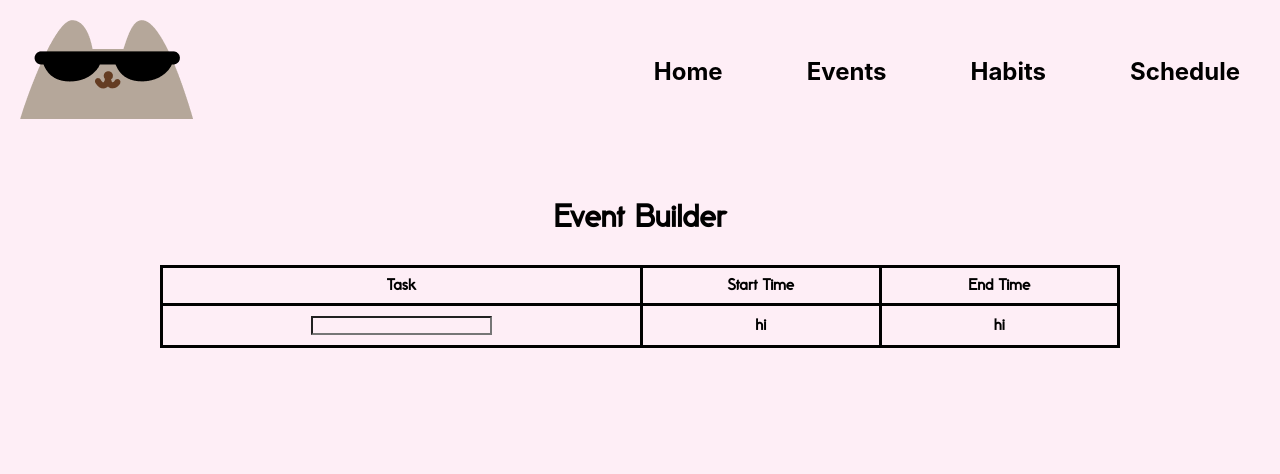
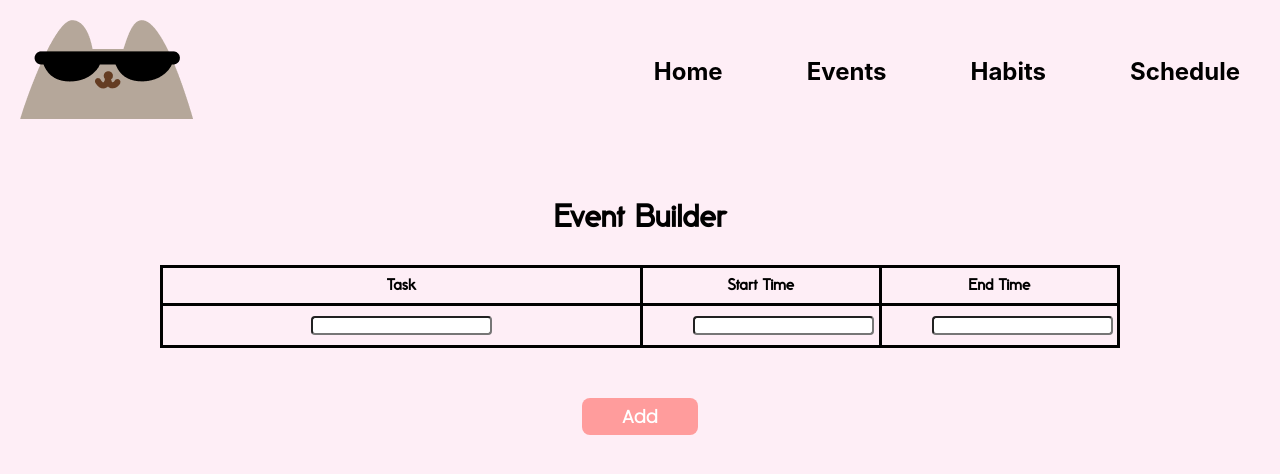
Before and after one commit to anyuan-chen/cat-calendar, a React (Create React App) app: page /events in a window 1280 px wide. Shown: the top 474 px of the page. Built offline with nearby package versions, Linux system fonts and the light colour scheme.

Commit message:
add button

```diff
--- a/public/index.html
+++ b/public/index.html
@@ -3,6 +3,11 @@
   <head>
     <meta charset="utf-8" />
     <link rel="icon" href="%PUBLIC_URL%/favicon.ico" />
+    <link
+      href="https://fonts.googleapis.com/css2?family=Poppins:wght@300&display=swap"
+      rel="stylesheet"
+    />
+
     <meta name="viewport" content="width=device-width, initial-scale=1" />
     <meta name="theme-color" content="#000000" />
     <meta
--- a/src/pages/Events.css
+++ b/src/pages/Events.css
@@ -35,3 +35,21 @@ th {
 h1 {
   font-family: Mondapick;
 }
+
+input {
+  border-radius: 0.25rem;
+  background: white;
+}
+
+button {
+  background-color: #ff9c9c;
+  color: white;
+  font-family: Poppins;
+  border-radius: 0.5rem;
+  font-weight: bold;
+  padding: 5px 40px;
+  font-size: large;
+  border: none;
+  margin-top: 50px;
+
+}
--- a/src/pages/Events.js
+++ b/src/pages/Events.js
@@ -1,11 +1,16 @@
-import React from "react";
+import React, { useState } from "react";
 import Navbar from "../components/Navbar";
 import "./Events.css";
 import Footer from "../components/Footer";
 
+
 export default function Events() {
+  const [task, setTask] = useState("");
+  const [startTime, setStartTime] = useState("");
+  const [endTime, setEndTime] = useState("");
+
   return (
-    <form>
+    <form onSubmit={() => {}}>
       <Navbar></Navbar>
       <div className="container">
         <h1>Event Builder</h1>
@@ -22,12 +27,31 @@ export default function Events() {
           </thead>
           <tbody>
             <tr>
-                <th><input type="text"></input></th>
-                <th>hi</th>
-                <th>hi</th>
+              <th>
+                <input
+                  type="text"
+                  value={task}
+                  onChange={(e) => setTask(e.target.value)}
+                ></input>
+              </th>
+              <th>
+                <input
+                  type="text"
+                  value={startTime}
+                  onChange={(e) => setStartTime(e.target.value)}
+                ></input>
+              </th>
+              <th>
+                <input
+                  type="text"
+                  value={endTime}
+                  onChange={(e) => setEndTime(e.target.value)}
+                ></input>
+              </th>
             </tr>
           </tbody>
         </table>
+        <button type="submit">Add</button>
       </div>
     </form>
   );
```
Lines whose indentation alone changed are shown as unchanged.
